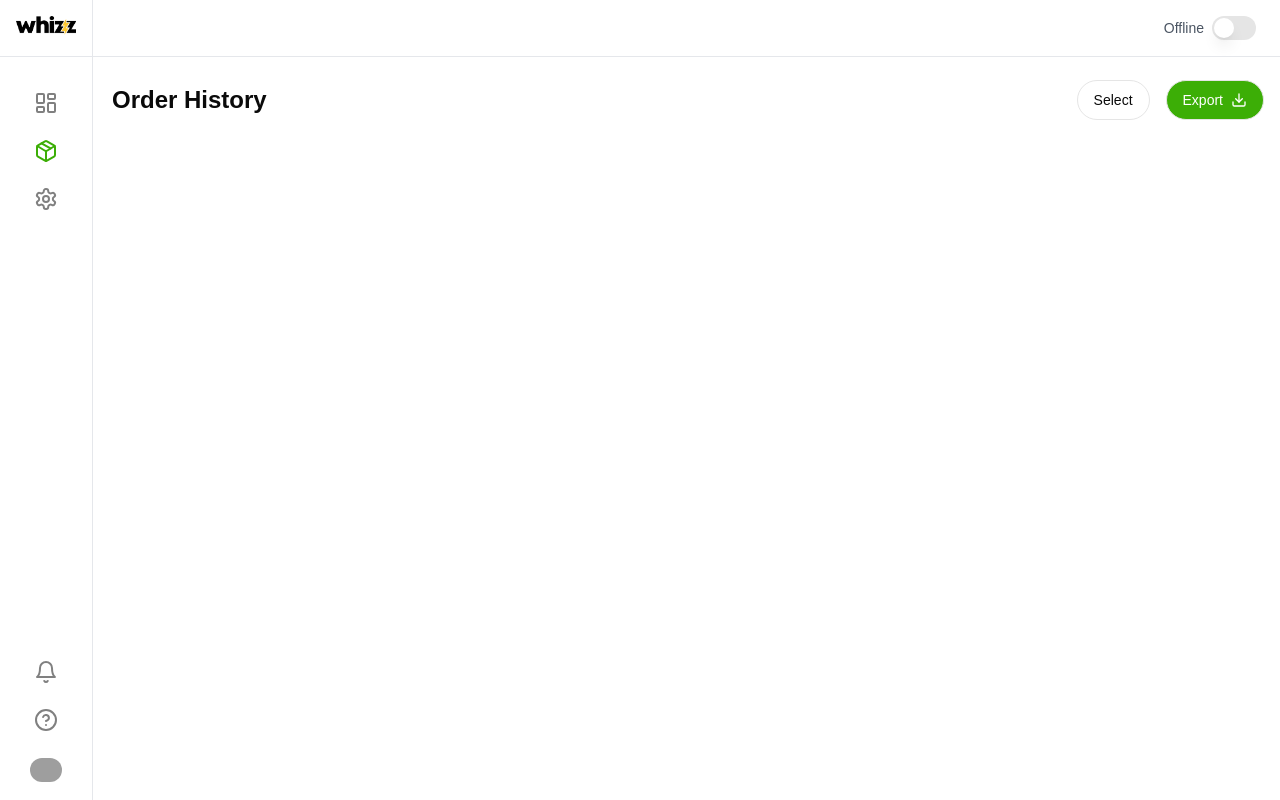
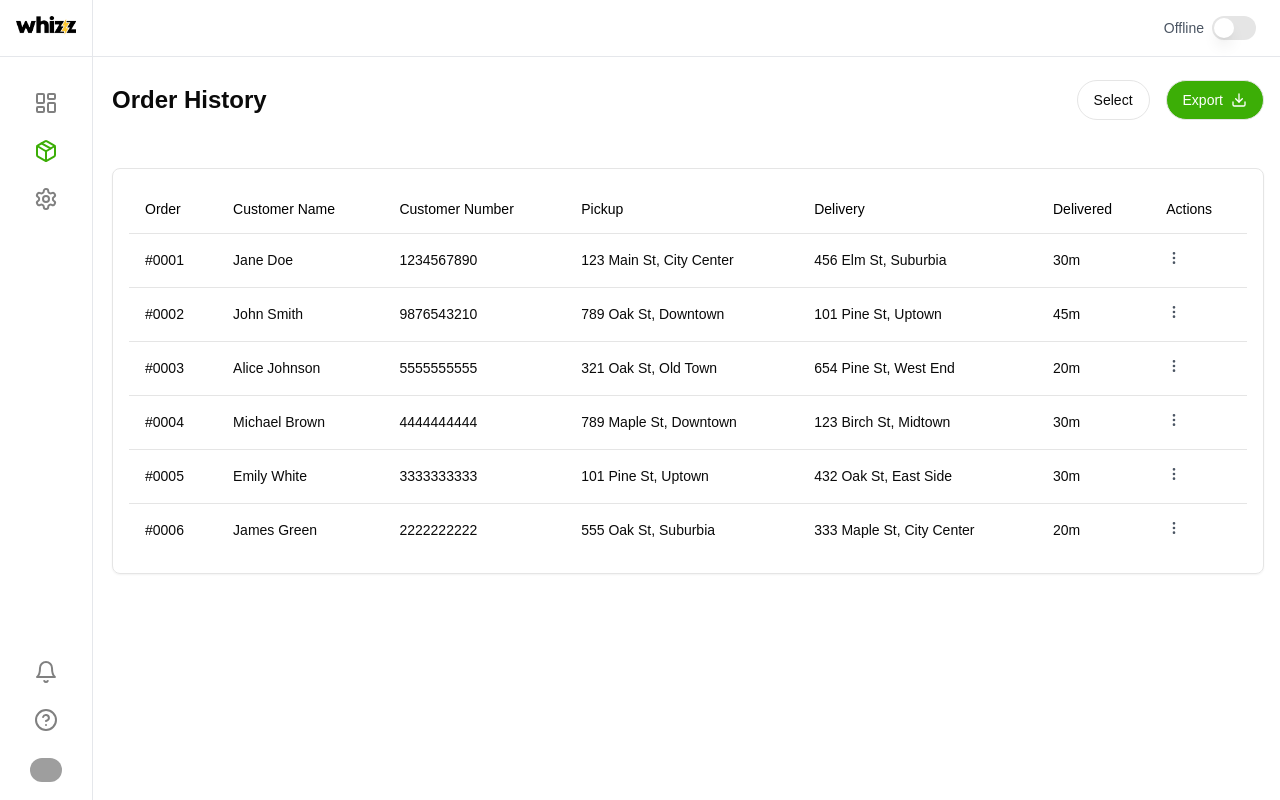
Before and after one commit to vedantbhamare-11/whizz-dashboard, a Next.js app: page /orders in a window 1280 px wide. Built offline with nearby package versions, Linux system fonts and the light colour scheme; grey boxes are pictures that could not be loaded.

Commit message:
resolved the mobile layout issue with order history section component

```diff
--- a/src/app/orders/page.tsx
+++ b/src/app/orders/page.tsx
@@ -4,8 +4,8 @@ import { useSelector } from "react-redux";
 import Header from "@/components/layout/Header";
 import Sidebar from "@/components/layout/Sidebar";
 import { Button } from "@/components/ui/button";
-import { Download } from "lucide-react"; // Importing the Download icon
-import { RootState } from "@/redux/store"; // Import RootState to ensure proper typing
+import { Download } from "lucide-react";
+import { RootState } from "@/redux/store";
 import MobileOrderCard from "@/components/orders/MobileOrderCard";
 import OrderHistorySection from "@/components/orders/OrderHistorySection";
 
@@ -13,8 +13,8 @@ const isMobile = () => window.innerWidth <= 820;
 
 const OrderHistory = () => {
   const [isMobileView, setIsMobileView] = useState(false);
-  const [isSelecting, setIsSelecting] = useState(false); // State for selecting orders
-  const [selectedOrders, setSelectedOrders] = useState<Set<string>>(new Set()); // Track selected orders
+  const [isSelecting, setIsSelecting] = useState(false);
+  const [selectedOrders, setSelectedOrders] = useState<Set<string>>(new Set());
 
   // Access the orders from the Redux store
   const orders = useSelector((state: RootState) => state.orderHistory);
@@ -158,12 +158,12 @@ const OrderHistory = () => {
                     )}
                   </div>
                 </div>
-                {/* <OrderHistorySection
+                <OrderHistorySection
                   isSelecting={isSelecting}
                   selectedOrders={selectedOrders}
                   setSelectedOrders={setSelectedOrders}
                   onOrderClick={(order) => console.log("Order clicked", order)}
-                /> */}
+                />
               </div>
             </main>
           </div>
--- a/src/components/orders/OrderHistorySection.tsx
+++ b/src/components/orders/OrderHistorySection.tsx
@@ -1,19 +1,37 @@
-import { useSelector } from "react-redux"; // Import useSelector
-import { RootState } from "@/redux/store"; // Import RootState for type safety
+"use client";
+
+import { useSelector } from "react-redux";
+import { RootState } from "@/redux/store";
+import { Order, OrderType } from "@/redux/orderHistorySlice";
+import { MoreVertical, Eye, Download, Trash } from "lucide-react";
 import { Checkbox } from "@/components/ui/checkbox";
-import { Table, TableBody, TableCell, TableHead, TableHeader, TableRow } from "@/components/ui/table";
-import { Order, OrderType } from "@/redux/orderHistorySlice"; // Import Order type
-import { parse, differenceInMinutes, isValid } from 'date-fns'; // Using date-fns for time manipulation
-import { MoreVertical, Eye, Download, Trash } from "lucide-react"; // Icons
-import { Popover, PopoverContent, PopoverTrigger } from "@/components/ui/popover"; // Shadcn Popover components
+import {
+  Popover,
+  PopoverContent,
+  PopoverTrigger,
+} from "@/components/ui/popover";
 import { Separator } from "@/components/ui/separator";
+import { Card } from "@/components/ui/card";
+import { useState, useEffect } from "react";
+import { parse, differenceInMinutes, isValid } from "date-fns";
+import {
+  Table,
+  TableBody,
+  TableCell,
+  TableHead,
+  TableHeader,
+  TableRow,
+} from "../ui/table";
+import OrderDetailModal from "./OrderDetailModal";
 
 interface OrderHistorySectionProps {
   isSelecting: boolean;
   selectedOrders: Set<string>;
   setSelectedOrders: React.Dispatch<React.SetStateAction<Set<string>>>;
-  onOrderClick: (order: Order) => void; // Add onOrderClick function prop
+  onOrderClick: (order: Order) => void;
 }
+
+const isMobile = () => window.innerWidth <= 820;
 
 const OrderHistorySection = ({
   isSelecting,
@@ -22,6 +40,15 @@ const OrderHistorySection = ({
   onOrderClick,
 }: OrderHistorySectionProps) => {
   const orders = useSelector((state: RootState) => state.orderHistory);
+  const [isMobileView, setIsMobileView] = useState(false);
+  const [selectedOrder, setSelectedOrder] = useState<Order | null>(null);
+
+  useEffect(() => {
+    const handleResize = () => setIsMobileView(isMobile());
+    handleResize();
+    window.addEventListener("resize", handleResize);
+    return () => window.removeEventListener("resize", handleResize);
+  }, []);
 
   const handleCheckboxChange = (orderId: string) => {
     const newSelectedOrders = new Set(selectedOrders);
@@ -33,7 +60,10 @@ const OrderHistorySection = ({
     setSelectedOrders(newSelectedOrders);
   };
 
-  const calculateDeliveredTime = (pickupTime: string | undefined, deliveryTime: string | undefined) => {
+  const calculateDeliveredTime = (
+    pickupTime: string | undefined,
+    deliveryTime: string | undefined
+  ) => {
     if (!pickupTime || !deliveryTime) return "N/A";
     const pickupDate = parse(pickupTime, "hh:mm a", new Date());
     const deliveryDate = parse(deliveryTime, "hh:mm a", new Date());
@@ -42,8 +72,14 @@ const OrderHistorySection = ({
     return `${minutes}m`;
   };
 
-  const getOrderStatus = (pickupTime: string | undefined, deliveryTime: string | undefined) => {
+  const getOrderStatus = (
+    pickupTime: string | undefined,
+    deliveryTime: string | undefined
+  ) => {
     return deliveryTime ? "Delivered" : "Canceled";
+  };
+  const handleViewDetails = (order: Order) => {
+    setSelectedOrder(order);
   };
 
   const getOrderTypeColor = (type: OrderType) => {
@@ -59,63 +95,131 @@ const OrderHistorySection = ({
     }
   };
 
-  // Handle the popover actions (e.g., View Details, Export, Delete)
-  const handleViewDetails = (order: Order) => {
-    // Trigger the order detail view
-    onOrderClick(order);
-  };
-
-  const handleExport = (orderId: string) => {
-    console.log("Exporting order", orderId);
-    // Add export functionality here
-  };
-
-  const handleDelete = (orderId: string) => {
-    console.log("Deleting order", orderId);
-    // Add delete functionality here
-  };
+  if (isMobileView) {
+    return (
+      <div className="space-y-4">
+        {orders.map((order) => (
+          <Card key={order.id} className="p-4 space-y-4 shadow-sm">
+            <div className="flex justify-between items-center">
+              <div className="flex items-center space-x-2">
+                {isSelecting && (
+                  <Checkbox
+                    checked={selectedOrders.has(order.id)}
+                    onCheckedChange={() => handleCheckboxChange(order.id)}
+                  />
+                )}
+                <div className="text-sm text-[#808080] font-medium">
+                  Order ID: #{order.id}
+                </div>
+              </div>
+              <Popover>
+                <PopoverTrigger asChild>
+                  <button className="text-gray-600 hover:text-black">
+                    <MoreVertical size={16} />
+                  </button>
+                </PopoverTrigger>
+                <PopoverContent
+                  align="end"
+                  className="w-auto p-2 flex flex-col space-y-2"
+                >
+                  <button
+                    onClick={() => onOrderClick(order)}
+                    className="flex items-center space-x-2 text-sm text-gray-800 hover:bg-gray-100 px-2 py-1 rounded-md"
+                  >
+                    <Eye size={16} />
+                    <span>View Details</span>
+                  </button>
+                  <Separator />
+                  <button className="flex items-center space-x-2 text-sm text-gray-800 hover:bg-gray-100 px-2 py-1 rounded-md">
+                    <Download size={16} />
+                    <span>Export</span>
+                  </button>
+                  <Separator />
+                  <button className="flex items-center space-x-2 text-sm text-red-600 hover:bg-gray-100 px-2 py-1 rounded-md">
+                    <Trash size={16} />
+                    <span>Delete</span>
+                  </button>
+                </PopoverContent>
+              </Popover>
+            </div>
+            <div className="grid grid-cols-2 gap-4">
+              <div>
+                <div className="text-sm font-medium text-black">
+                  Customer Name
+                </div>
+                <div className="text-sm text-[#808080]">
+                  {order.customerName}
+                </div>
+              </div>
+              <div>
+                <div className="text-sm font-medium text-black">
+                  Customer Number
+                </div>
+                <div className="text-sm text-[#808080]">
+                  {order.customerNumber}
+                </div>
+              </div>
+              <div>
+                <div className="text-sm font-medium text-black">
+                  Delivered In
+                </div>
+                <div className="text-sm text-[#808080]">
+                  {calculateDeliveredTime(order.pickupTime, order.deliveryTime)}
+                </div>
+              </div>
+              <div>
+                <div className="text-sm font-medium text-black">Status</div>
+                <div className="text-sm text-[#808080]">
+                  {getOrderStatus(order.pickupTime, order.deliveryTime)}
+                </div>
+              </div>
+            </div>
+          </Card>
+        ))}
+      </div>
+    );
+  }
 
   return (
-    <div className="p-4 flex flex-col h-full lg:border lg:rounded-lg lg:shadow-sm">
+    <div className="p-4 lg:border lg:rounded-lg lg:shadow-sm">
       <Table className="overflow-x-auto">
         <TableHeader>
           <TableRow>
-            {isSelecting && <TableHead className="text-black">Select</TableHead>}
+            {isSelecting && (
+              <TableHead className="text-black">Select</TableHead>
+            )}
             <TableHead className="text-black">Order</TableHead>
             <TableHead className="text-black">Customer Name</TableHead>
             <TableHead className="text-black">Customer Number</TableHead>
             <TableHead className="text-black">Pickup</TableHead>
             <TableHead className="text-black">Delivery</TableHead>
             <TableHead className="text-black">Delivered</TableHead>
-            <TableHead className="text-black">Status</TableHead>
-            <TableHead className="text-black">Item</TableHead>
-            <TableHead className="text-black">Action</TableHead>
+            {/* <TableHead className="text-black">Status</TableHead> */}
+            <TableHead className="text-black">Actions</TableHead>
           </TableRow>
         </TableHeader>
         <TableBody>
-          {orders.length === 0 ? (
-            <TableRow>
-              <TableCell colSpan={9} className="text-gray-500">No orders found</TableCell>
-            </TableRow>
-          ) : (
-            orders.map((order) => (
+          {orders.map((order) => (
             <TableRow key={order.id}>
               {isSelecting && (
                 <TableCell>
                   <Checkbox
                     checked={selectedOrders.has(order.id)}
-                      onChange={() => handleCheckboxChange(order.id)}
+                    onCheckedChange={() => handleCheckboxChange(order.id)}
                   />
                 </TableCell>
               )}
-                <TableCell className="text-[#808080]">#{order.id}</TableCell>
-                <TableCell className="text-[#808080]">{order.customerName}</TableCell>
-                <TableCell className="text-[#808080]">{order.customerNumber}</TableCell>
-                <TableCell className="text-[#808080]">{order.pickup}</TableCell>
-                <TableCell className="text-[#808080]">{order.delivery}</TableCell>
-                <TableCell className="text-[#808080]">{calculateDeliveredTime(order.pickupTime, order.deliveryTime)}</TableCell>
-                <TableCell className="text-[#808080]">{getOrderStatus(order.pickupTime, order.deliveryTime)}</TableCell>
-                <TableCell className={getOrderTypeColor(order.type)}>{order.type}</TableCell>
+              <TableCell>#{order.id}</TableCell>
+              <TableCell>{order.customerName}</TableCell>
+              <TableCell>{order.customerNumber}</TableCell>
+              <TableCell>{order.pickup}</TableCell>
+              <TableCell>{order.delivery}</TableCell>
+              <TableCell>
+                {calculateDeliveredTime(order.pickupTime, order.deliveryTime)}
+              </TableCell>
+              {/* <TableCell>
+                {getOrderStatus(order.pickupTime, order.deliveryTime)}
+              </TableCell> */}
               <TableCell>
                 <Popover>
                   <PopoverTrigger asChild>
@@ -123,27 +227,24 @@ const OrderHistorySection = ({
                       <MoreVertical size={16} />
                     </button>
                   </PopoverTrigger>
-                    <PopoverContent align="end" className="w-auto p-2 flex flex-col space-y-2">
+                  <PopoverContent
+                    align="end"
+                    className="w-auto p-2 flex flex-col space-y-2"
+                  >
                     <button
                       onClick={() => handleViewDetails(order)}
-                        className="w-auto flex items-center space-x-2 text-sm text-gray-800 hover:bg-gray-100 rounded-md px-2 py-1"
+                      className="flex items-center space-x-2 text-sm text-gray-800 hover:bg-gray-100 px-2 py-1 rounded-md"
                     >
                       <Eye size={16} />
                       <span>View Details</span>
                     </button>
                     <Separator />
-                      <button
-                        onClick={() => handleExport(order.id)}
-                        className="w-auto flex items-center space-x-2 text-sm text-gray-800 hover:bg-gray-100 rounded-md px-2 py-1"
-                      >
+                    <button className="flex items-center space-x-2 text-sm text-gray-800 hover:bg-gray-100 px-2 py-1 rounded-md">
                       <Download size={16} />
                       <span>Export</span>
                     </button>
                     <Separator />
-                      <button
-                        onClick={() => handleDelete(order.id)}
-                        className="w-auto flex items-center space-x-2 text-sm text-red-600 hover:bg-gray-100 rounded-md px-2 py-1"
-                      >
+                    <button className="flex items-center space-x-2 text-sm text-red-600 hover:bg-gray-100 px-2 py-1 rounded-md">
                       <Trash size={16} />
                       <span>Delete</span>
                     </button>
@@ -151,10 +252,15 @@ const OrderHistorySection = ({
                 </Popover>
               </TableCell>
             </TableRow>
-            ))
-          )}
+          ))}
         </TableBody>
       </Table>
+      {selectedOrder && (
+        <OrderDetailModal
+          order={selectedOrder}
+          onClose={() => setSelectedOrder(null)}
+        />
+      )}
     </div>
   );
 };
```
Also changed, not shown: src/components/orders/OrderDetailModal.tsx (+5 -5 lines). Lines whose indentation alone changed are shown as unchanged.
